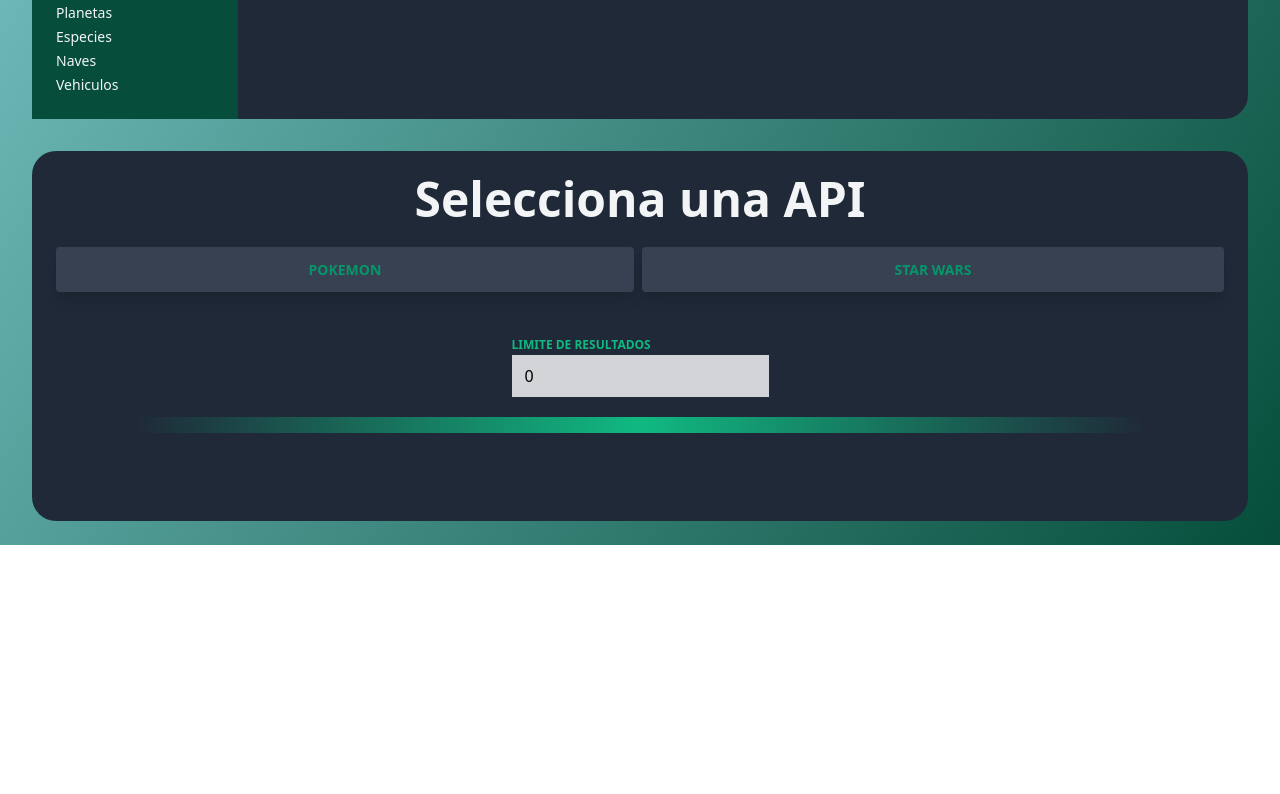
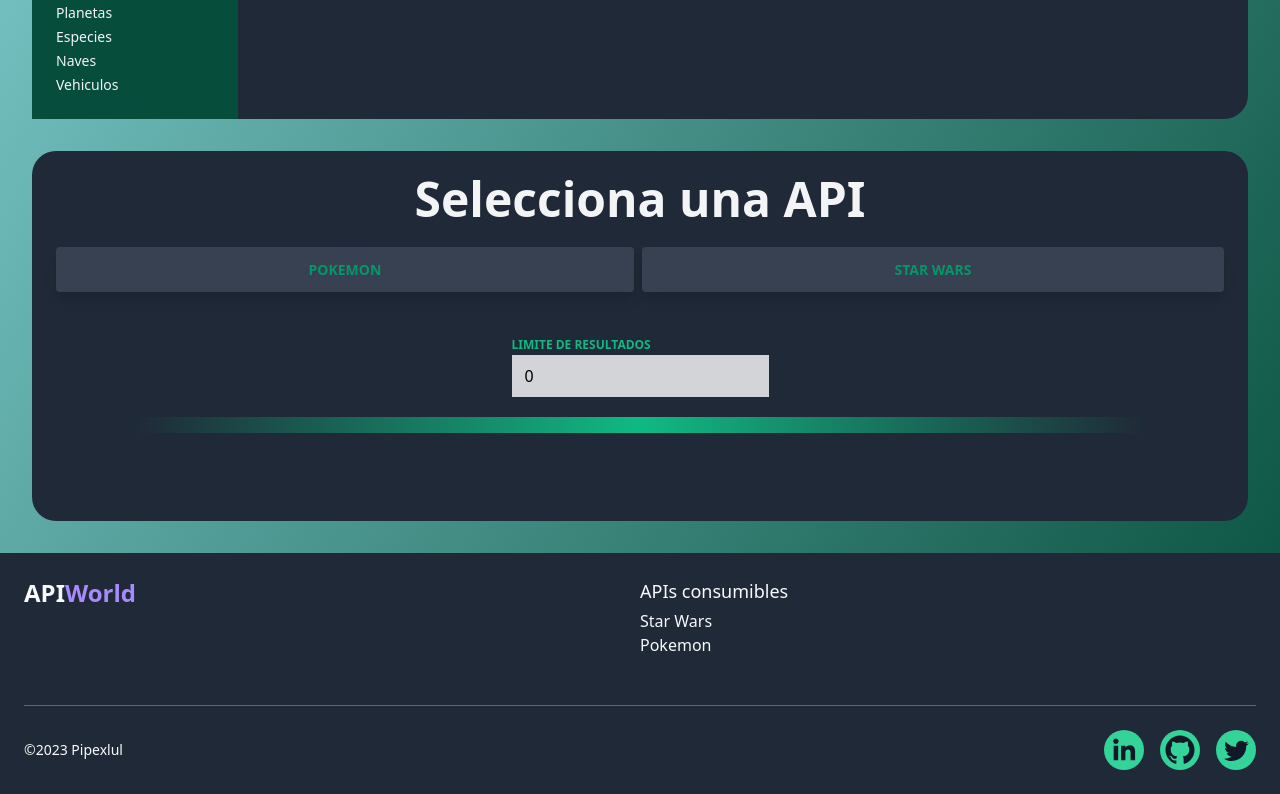
Before and after one commit to Pipexlul/API-World, a React (Vite) app: page / in a window 1280 px wide. Shown: the part 1399-2193 px from the top of the page. Before the commit the page ends 1944 px from the top, so only its background shows below. Built offline with nearby package versions, Linux system fonts and the light colour scheme.

Commit message:
Add Footer component and it's helper components (FooterAPILink and FooterNetworkButton) for links.

```diff
--- a/src/App.jsx
+++ b/src/App.jsx
@@ -8,6 +8,7 @@
 import { APIContext } from "./contexts/appContexts";
 
 import { apiData } from "./data/main.js";
+import Footer from "./components/Footer";
 
 const featureData = import.meta.glob("./data/FeatureList/*.js", {
   eager: true,
@@ -194,11 +195,12 @@
 
   return loadedData === "FULLY_LOADED" ? (
     <APIContext.Provider value={apiState}>
-      <div className="min-h-screen bg-gradient-to-br from-cyan-200 to-emerald-900 pb-6">
+      <div className="min-h-screen bg-gradient-to-br from-cyan-200 to-emerald-900">
         <Header />
         <FeaturesList features={apiState.features} />
         <HowToUse howToUseData={apiState.howtouse} />
         <APIHandler apiData={apiState.apidata} />
+        <Footer />
       </div>
     </APIContext.Provider>
   ) : null;
--- /dev/null
+++ b/src/components/Footer.jsx
@@ -0,0 +1,61 @@
+import FooterAPILink from "./FooterAPILink";
+import FooterNetworkButton from "./FooterNetworkButton";
+
+const Footer = () => {
+  return (
+    <footer className="bg-gray-800 py-6 text-gray-50">
+      <div className="container mx-auto space-y-6 divide-y divide-gray-400 divide-opacity-50 px-6 md:space-y-12">
+        <div className="grid grid-cols-12">
+          <div className="col-span-full pb-6 md:col-span-6 md:pb-0">
+            <a
+              rel="noopener noreferrer"
+              href="#"
+              className="flex justify-center space-x-3 md:justify-start"
+            >
+              <span className="self-center text-2xl font-semibold">
+                API
+                <span className="text-violet-400">World</span>
+              </span>
+            </a>
+          </div>
+          <div className="col-span-6 text-center md:col-span-3 md:text-left">
+            <p className="pb-1 text-lg font-medium">APIs consumibles</p>
+            <ul>
+              {/* TODO: Make links appear dynamically like the rest of the app */}
+              <li>
+                <FooterAPILink label="Star Wars" url="https://swapi.dev/api/" />
+              </li>
+              <li>
+                <FooterAPILink label="Pokemon" url="https://pokeapi.co/" />
+              </li>
+            </ul>
+          </div>
+        </div>
+        <div className="grid justify-center pt-6 lg:justify-between">
+          <div className="flex flex-col self-center text-center text-sm md:block md:space-x-6 lg:col-start-1">
+            <span>©2023 Pipexlul</span>
+          </div>
+          <div className="flex justify-center space-x-4 pt-4 lg:col-end-13 lg:pt-0">
+            <FooterNetworkButton
+              title="Linkedin"
+              link="https://www.linkedin.com/in/felipe-guajardo-39233523a/"
+              svg="linkedin"
+            />
+            <FooterNetworkButton
+              title="Github"
+              link="https://github.com/Pipexlul"
+              svg="github"
+            />
+            <FooterNetworkButton
+              title="Twitter"
+              link="https://twitter.com/Pipexlul"
+              svg="twitter"
+            />
+          </div>
+        </div>
+      </div>
+    </footer>
+  );
+};
+
+export default Footer;
--- /dev/null
+++ b/src/components/FooterAPILink.jsx
@@ -0,0 +1,14 @@
+const FooterAPILink = ({ label, url }) => {
+  return (
+    <a
+      rel="noopener noreferrer"
+      target="_blank"
+      href={url}
+      className="hover:text-violet-400"
+    >
+      {label}
+    </a>
+  );
+};
+
+export default FooterAPILink;
--- /dev/null
+++ b/src/components/FooterNetworkButton.jsx
@@ -0,0 +1,31 @@
+const svgPath = {
+  linkedin:
+    "M186.4 142.4c0 19-15.3 34.5-34.2 34.5 -18.9 0-34.2-15.4-34.2-34.5 0-19 15.3-34.5 34.2-34.5C171.1 107.9 186.4 123.4 186.4 142.4zM181.4 201.3h-57.8V388.1h57.8V201.3zM273.8 201.3h-55.4V388.1h55.4c0 0 0-69.3 0-98 0-26.3 12.1-41.9 35.2-41.9 21.3 0 31.5 15 31.5 41.9 0 26.9 0 98 0 98h57.5c0 0 0-68.2 0-118.3 0-50-28.3-74.2-68-74.2 -39.6 0-56.3 30.9-56.3 30.9v-25.2H273.8z",
+  twitter:
+    "M419.6 168.6c-11.7 5.2-24.2 8.7-37.4 10.2 13.4-8.1 23.8-20.8 28.6-36 -12.6 7.5-26.5 12.9-41.3 15.8 -11.9-12.6-28.8-20.6-47.5-20.6 -42 0-72.9 39.2-63.4 79.9 -54.1-2.7-102.1-28.6-134.2-68 -17 29.2-8.8 67.5 20.1 86.9 -10.7-0.3-20.7-3.3-29.5-8.1 -0.7 30.2 20.9 58.4 52.2 64.6 -9.2 2.5-19.2 3.1-29.4 1.1 8.3 25.9 32.3 44.7 60.8 45.2 -27.4 21.4-61.8 31-96.4 27 28.8 18.5 63 29.2 99.8 29.2 120.8 0 189.1-102.1 185-193.6C399.9 193.1 410.9 181.7 419.6 168.6z",
+  github:
+    "M256 70.7c-102.6 0-185.9 83.2-185.9 185.9 0 82.1 53.3 151.8 127.1 176.4 9.3 1.7 12.3-4 12.3-8.9V389.4c-51.7 11.3-62.5-21.9-62.5-21.9 -8.4-21.5-20.6-27.2-20.6-27.2 -16.9-11.5 1.3-11.3 1.3-11.3 18.7 1.3 28.5 19.2 28.5 19.2 16.6 28.4 43.5 20.2 54.1 15.4 1.7-12 6.5-20.2 11.8-24.9 -41.3-4.7-84.7-20.6-84.7-91.9 0-20.3 7.3-36.9 19.2-49.9 -1.9-4.7-8.3-23.6 1.8-49.2 0 0 15.6-5 51.1 19.1 14.8-4.1 30.7-6.2 46.5-6.3 15.8 0.1 31.7 2.1 46.6 6.3 35.5-24 51.1-19.1 51.1-19.1 10.1 25.6 3.8 44.5 1.8 49.2 11.9 13 19.1 29.6 19.1 49.9 0 71.4-43.5 87.1-84.9 91.7 6.7 5.8 12.8 17.1 12.8 34.4 0 24.9 0 44.9 0 51 0 4.9 3 10.7 12.4 8.9 73.8-24.6 127-94.3 127-176.4C441.9 153.9 358.6 70.7 256 70.7z",
+};
+
+const FooterNetworkButton = ({ link, title, svg }) => {
+  return (
+    <a
+      rel="noopener noreferrer"
+      target="_blank"
+      href={link}
+      title={title}
+      className="flex h-10 w-10 items-center justify-center rounded-full bg-emerald-400 text-gray-900 hover:bg-emerald-800 hover:text-gray-300"
+    >
+      <svg
+        xmlns="http://www.w3.org/2000/svg"
+        viewBox="0 0 512 512"
+        fill="currentColor"
+        className="h-10 w-10"
+      >
+        <path d={svgPath[svg]}></path>
+      </svg>
+    </a>
+  );
+};
+
+export default FooterNetworkButton;
```
